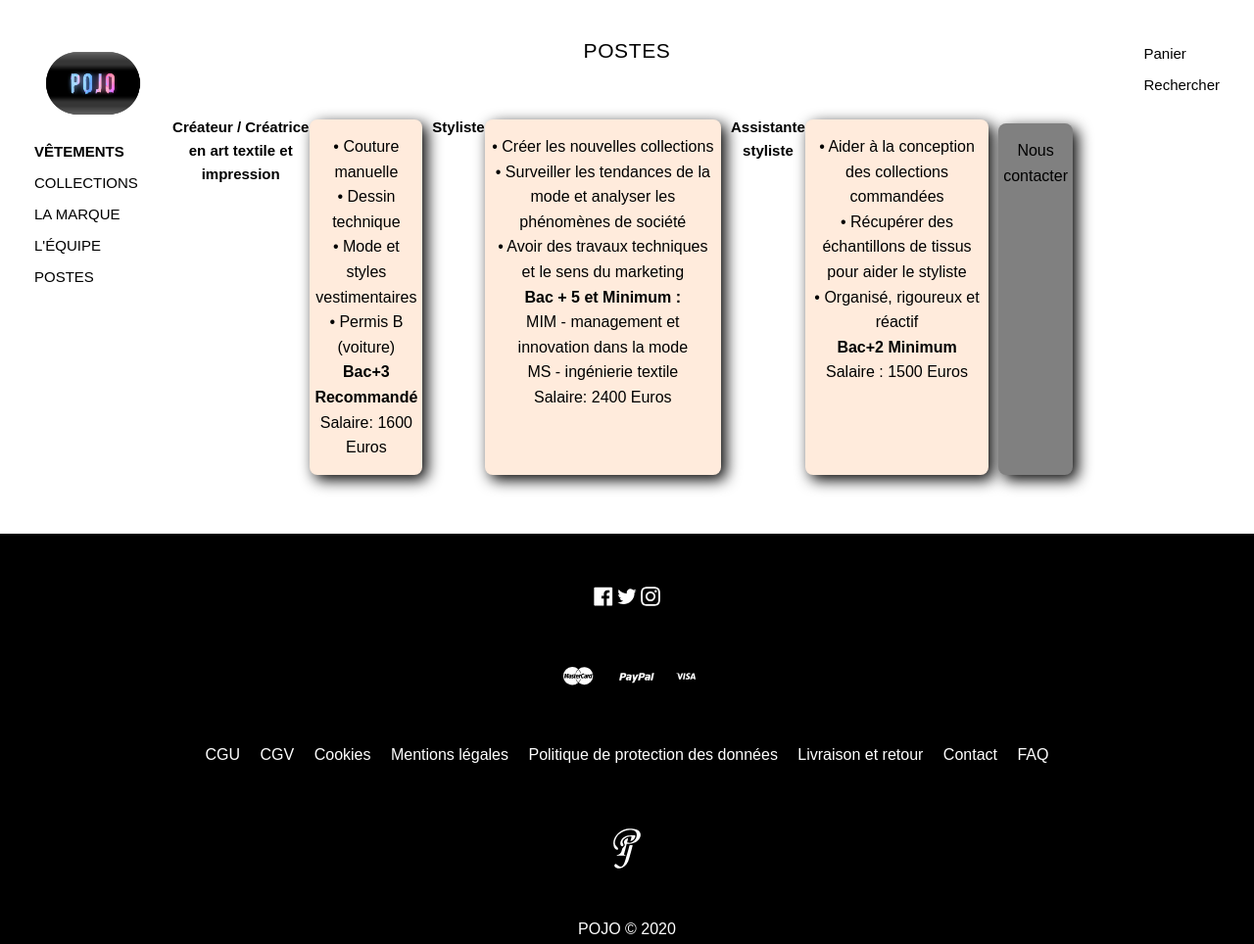
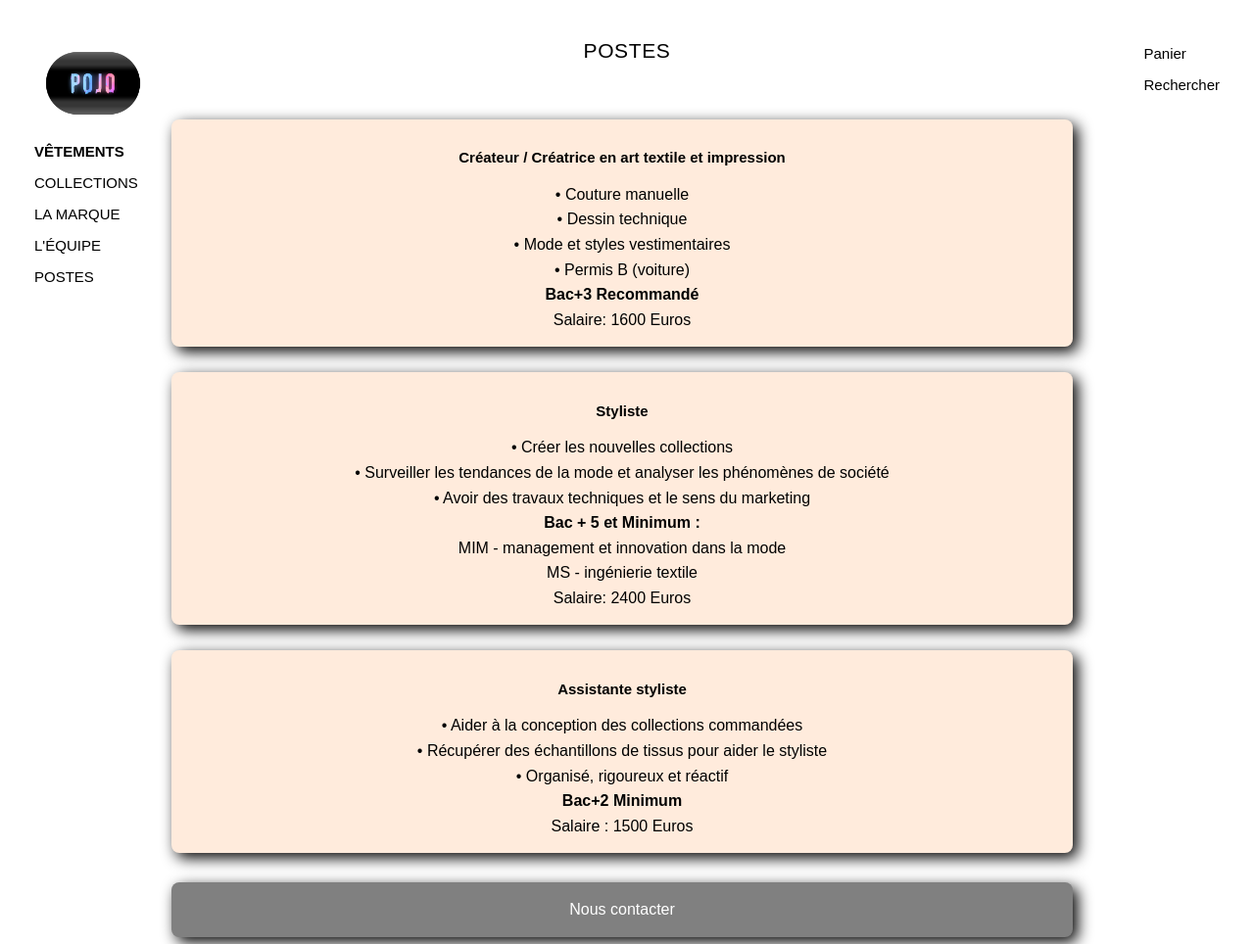
Before and after one commit to PJGame841/pojo, a plain HTML site: page postes.html in a window 1280 px wide. Shown: the top 964 px of the page at 98% size. Drawn offline with Linux system fonts and the light colour scheme.

Commit message:
Réglage de display flex

```diff
--- a/css/postes.css
+++ b/css/postes.css
@@ -2,6 +2,7 @@
   display: flex;
   margin-top: 15px;
   text-align: center;
+  flex-direction: column;
 }
 
 h1 {
@@ -26,7 +27,7 @@ h1 {
 }
 
 a.link-contact {
-  color: black;
+  color: white;
 }
 
 .box-contact {
--- a/postes.html
+++ b/postes.html
@@ -86,7 +86,7 @@
               </ul> -->
               <ul>
                 <li class="header-navigation-item active">
-                  <a href="col-vetements.html">Vêtments</a>
+                  <a href="col-vetements.html">Vêtements</a>
                 </li>
                 <li class="header-subnav header-navigation-item">
                   <ul>
@@ -136,8 +136,8 @@
         <h1 class="heading title">Postes</h1>
       </header>
       <div class="postes">
-          <h1>Créateur / Créatrice en art textile et impression</h1>
           <ul class="postes-item">
+          	<li><h1>Créateur / Créatrice en art textile et impression</h1></li>
             <li>• Couture manuelle</li>
             <li>• Dessin technique</li>
             <li>• Mode et styles vestimentaires</li>
@@ -145,8 +145,8 @@
             <li><STRONG>Bac+3 Recommandé</STRONG></li>
             <li>Salaire: 1600 Euros</li>
           </ul>
-          <h1>Styliste</h1>
           <ul class="postes-item">
+          	<li><h1>Styliste</h1></li>
             <li>• Créer les nouvelles collections</li>
             <li>• Surveiller les tendances de la mode et analyser les phénomènes de société</li>
             <li>• Avoir des travaux techniques et le sens du marketing</li>
@@ -155,8 +155,8 @@
             <li>MS - ingénierie textile</li>
             <li>Salaire: 2400 Euros</li>
           </ul>
-          <h1>Assistante styliste</h1>
           <ul class="postes-item">
+          	<li><h1>Assistante styliste</h1></li>
             <li>• Aider à la conception des collections commandées</li>
             <li>• Récupérer des échantillons de tissus pour aider le styliste</li>
             <li>• Organisé, rigoureux et réactif</li>
```
